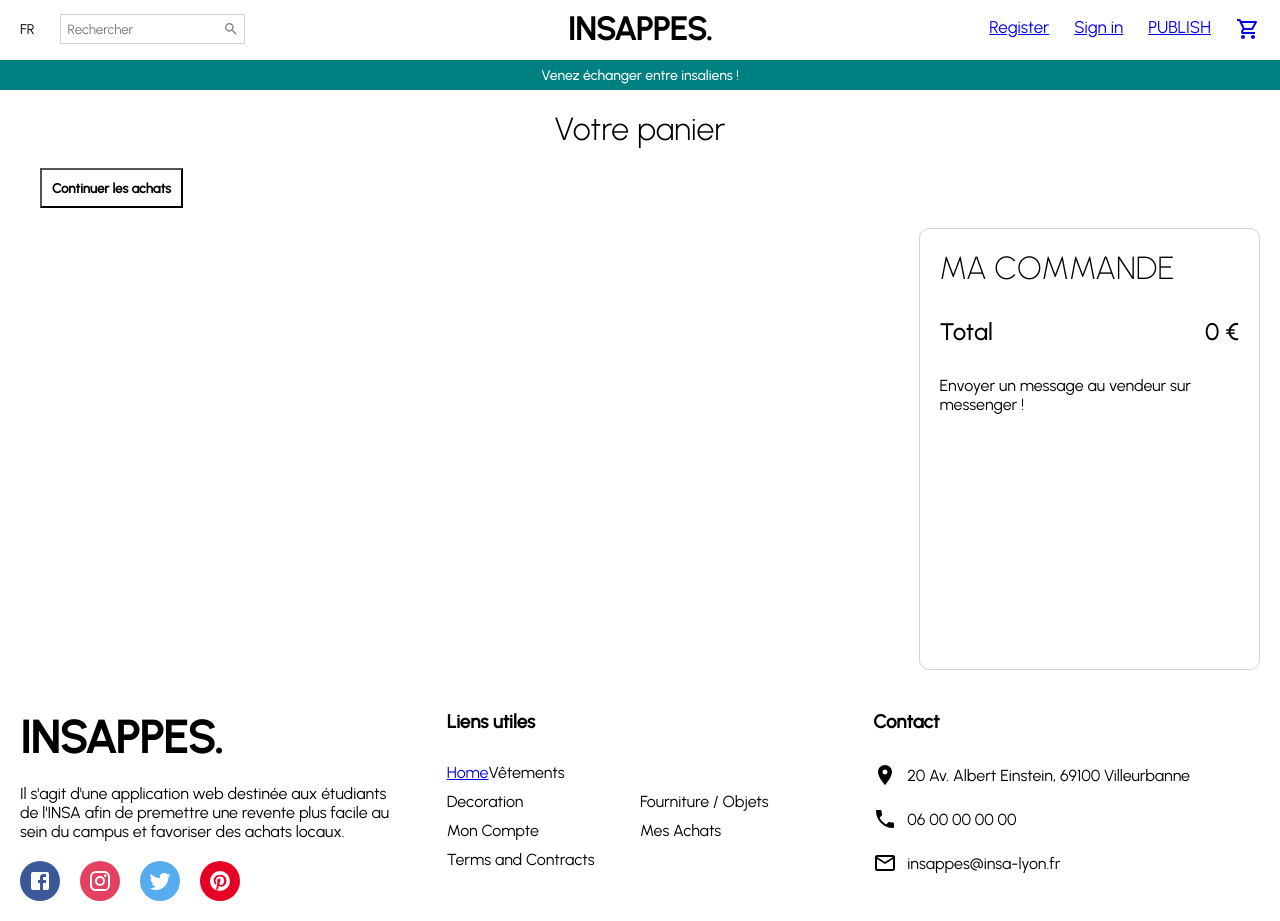
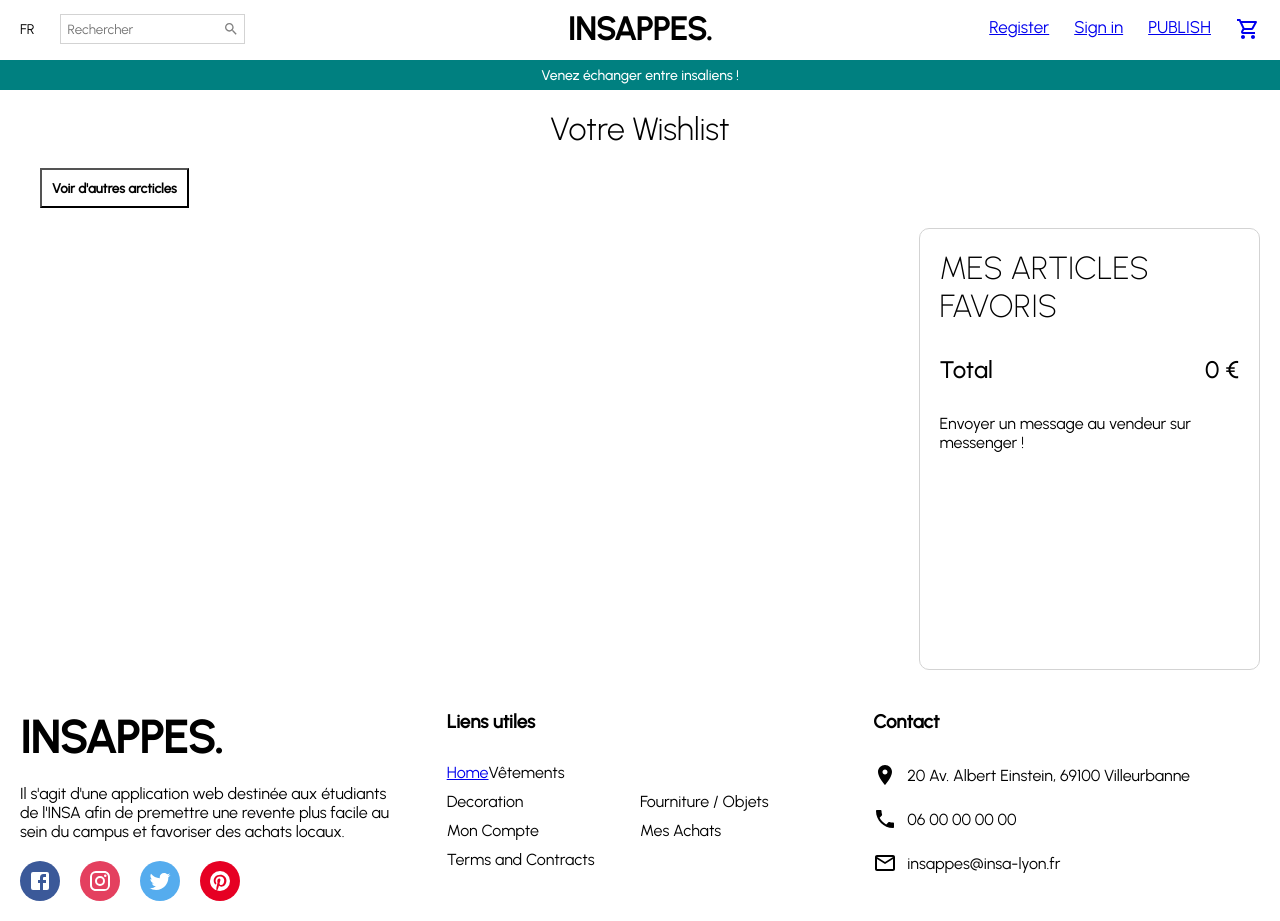
Before and after one commit to linabm/WEB-project, a React (Create React App) app: page /cart in a window 1280 px wide. Built offline with nearby package versions, Linux system fonts and the light colour scheme.

Commit message:
Update Cart.jsx

```diff
--- a/src/Pages/Cart.jsx
+++ b/src/Pages/Cart.jsx
@@ -157,10 +157,10 @@
         <Navbar/>
         <Announcement/>
         <Wrapper>
-            <Title>Votre panier</Title>
+            <Title>Votre Wishlist</Title>
             <Top>
                 <Link to='/'>
-                <TopButton>Continuer les achats</TopButton>
+                <TopButton>Voir d'autres arcticles</TopButton>
                 </Link>
             </Top>
             <Bottom>
@@ -189,7 +189,7 @@
                     ))}
                 </Info>
                 <Summary>
-                    <SummaryTitle>MA COMMANDE</SummaryTitle>
+                    <SummaryTitle>MES ARTICLES FAVORIS</SummaryTitle>
                     <SummaryItem type="total">
                         <SummaryItemText>Total</SummaryItemText>
                         <SummaryItemPrice>{cart.total} €</SummaryItemPrice>
```
